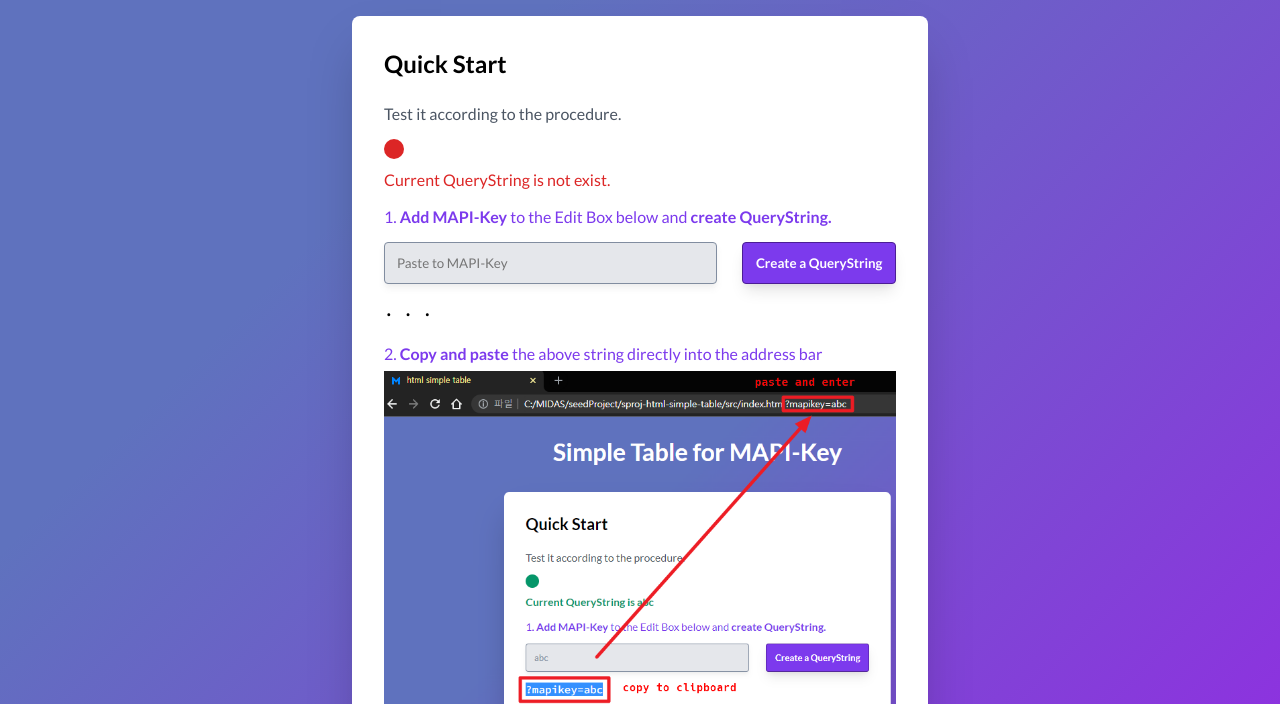
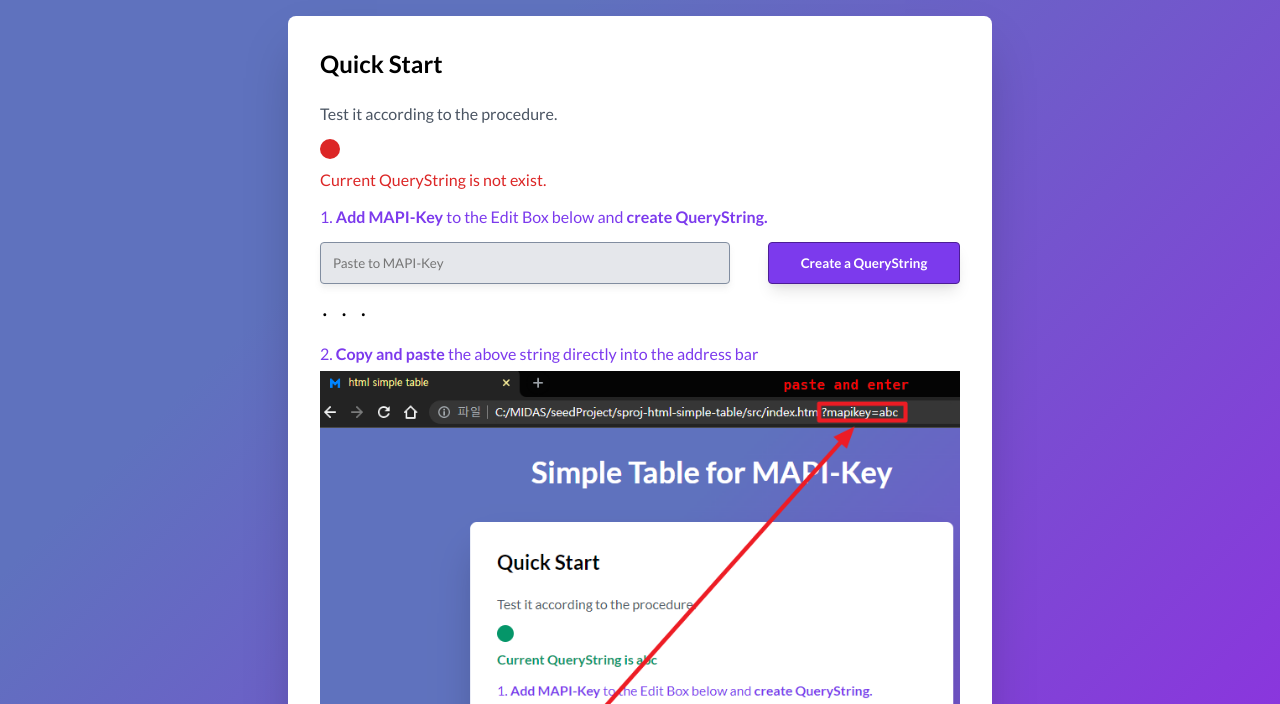
Before and after one commit to kh1012/sproj-html-simple-table, a plain HTML site: page src/index.html in a window 1280 px wide. Shown: the part 96-800 px from the top of the page. Drawn offline with Linux system fonts and the light colour scheme.

Commit message:
add demo page

```diff
--- a/src/index.css
+++ b/src/index.css
@@ -48,7 +48,7 @@ main {
   margin-top: 2.5rem;
   margin-bottom: 2.5rem;
   background-color: #ffffff;
-  max-width: 32rem;
+  max-width: 40rem;
   border-radius: 0.5rem;
   box-shadow: 0 25px 50px -12px rgba(0, 0, 0, 0.25);
 }
--- a/src/index.html
+++ b/src/index.html
@@ -144,7 +144,7 @@
           </div>
           <pre id='querystring-output'>. . .</pre>
           <p class="main-sec-p main-purple-600">2. <b>Copy and paste</b> the above string directly into the address bar</p>
-          <img src="./../img/copypaste.png" />
+          <img src="copypaste.png" />
           <p class="main-sec-p main-purple-600 main-p-default">3. <b>Make sure the MAPI-Key</b> is in the correct form.</p>
           <button type="button" onclick="checkMapiKey()" class="main-sec2-col-button">Verify MAPI-Key</button>
           <pre id='status-output'>. . .</pre>
```
Also changed, not shown: src/copypaste.png (renamed from img/copypaste.png), 2 other files.
